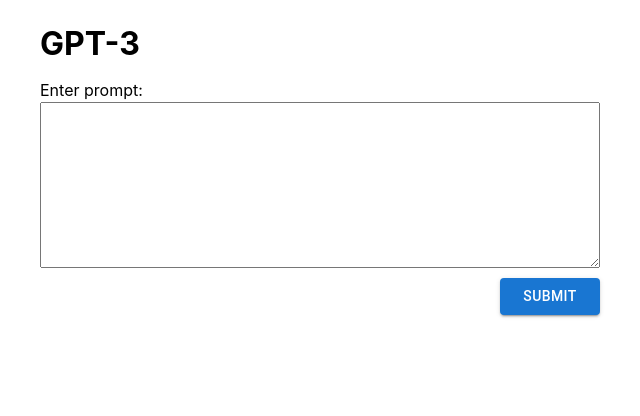
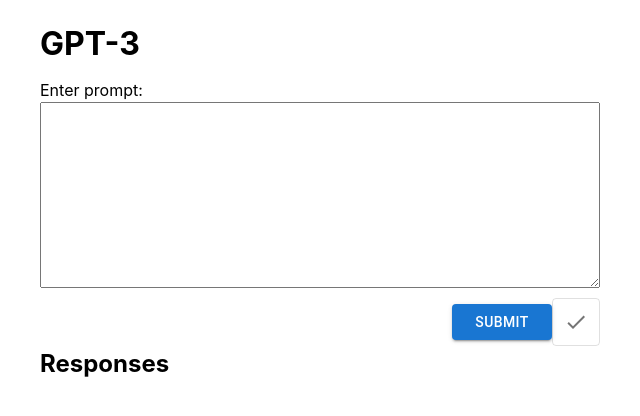
Before and after one commit to sprajams/GPT-3, a React (Create React App) app: page / in a window 1280 px wide. Shown: the top 416 px of the page, without its empty margins (320-960 px from the left). Built offline with nearby package versions, Linux system fonts and the light colour scheme.

Commit message:
install @mui/icons-material

```diff
--- a/package.json
+++ b/package.json
@@ -5,6 +5,7 @@
   "dependencies": {
     "@emotion/react": "^11.9.0",
     "@emotion/styled": "^11.8.1",
+    "@mui/icons-material": "^5.8.0",
     "@mui/material": "^5.7.0",
     "@testing-library/jest-dom": "^5.16.4",
     "@testing-library/react": "^13.2.0",
--- a/src/components/Form/index.jsx
+++ b/src/components/Form/index.jsx
@@ -1,7 +1,10 @@
 import { useState } from "react";
-import Button from "@mui/material/Button";
+// import Button from "@mui/material/Button";
+import LoadingButton from "@mui/material/Button";
 import styles from "./styles.module.scss";
-import { style } from "@mui/system";
+// import { style } from "@mui/system";
+import CheckIcon from "@mui/icons-material/Check";
+import ToggleButton from "@mui/material/ToggleButton";
 
 function Form() {
   const [results, setResults] = useState([]);
@@ -9,7 +12,13 @@
 
   //  UPDATE PROMPT AS USER INPUTS PROMPT
   const handleChange = (event) => {
-    setPrompt(event.target.value);
+    //capitalize first letter of prompt
+    if (event.target.value) {
+      let toCapPrompt =
+        event.target.value[0].toUpperCase() +
+        event.target.value.slice(1).toLowerCase();
+      setPrompt(toCapPrompt);
+    }
   };
   //  WHEN USER SUBMITS FORM, SEND REQUEST TO API
   const handleSubmit = (event) => {
@@ -26,7 +35,7 @@
       frequency_penalty: 0.0,
       presence_penalty: 0.0,
     };
-
+    //RETURN DATA INTO THE VARIABLE RESPONSEDATA
     const responseData = await fetch(
       "https://api.openai.com/v1/engines/text-curie-001/completions",
       {
@@ -53,6 +62,7 @@
       return [...newArr, ...old];
     });
   };
+  const [selected, setSelected] = useState(false);
 
   return (
     <div className={styles.outer}>
@@ -62,24 +72,42 @@
           <textarea
             name="prompt"
             id="prompt"
-            className={styles.formInput}
+            className={styles.formTextArea}
             onChange={handleChange}
             rows="6"
             required
           ></textarea>
         </div>
         <div className={styles.buttonWrap}>
-          <Button variant="contained" type="submit" className={styles.button}>
+          <LoadingButton
+            loading
+            variant="contained"
+            type="submit"
+            className={styles.button}
+          >
             Submit
-          </Button>
+          </LoadingButton>
+          <ToggleButton
+            value="check"
+            selected={selected}
+            onChange={() => {
+              setSelected(!selected);
+            }}
+          >
+            <CheckIcon />
+          </ToggleButton>
+          {/* < loading variant="outlined">
+            Submit
+          </LoadingButton> */}
         </div>
       </form>
+      <h2>Responses</h2>
       <ul className={styles.resultContainer}>
         {results.map((result) => {
           return (
             <li key={result.id} className={styles.resultWrap}>
-              <div>Prompt:{result.q}</div>
-              <div>Response:{result.a}</div>
+              <div className={styles.prompt}>Prompt: {result.q}</div>
+              <div>Response: {result.a}</div>
             </li>
           );
         })}
--- a/src/components/Form/styles.module.scss
+++ b/src/components/Form/styles.module.scss
@@ -1,8 +1,6 @@
 .outer {
   display: flex;
   flex-direction: column;
-  justify-content: center;
-  align-items: center;
 }
 //forn container
 .form {
@@ -17,13 +15,12 @@
   flex-direction: column;
   width: 100%;
 }
-.formInput {
-  padding: 10px;
+.formTextArea {
+  padding: 20px;
 }
 //button
 .buttonWrap {
-  display: flex;
-  justify-content: flex-end;
+  text-align: right;
 }
 .button {
   width: 100px;
@@ -32,9 +29,12 @@
 }
 //result list
 .resultContainer {
-  margin: -5px auto;
+  margin: 0px auto;
+  list-style: none;
+  padding: 0;
 }
 .resultWrap {
-  background: rgb(166, 166, 166);
-  margin: 5px auto;
+  background: rgb(237, 236, 236);
+  margin: 20px auto;
+  padding: 20px;
 }
```
Also changed, not shown: 1 other file (tests, documents, lock files or other folders).
